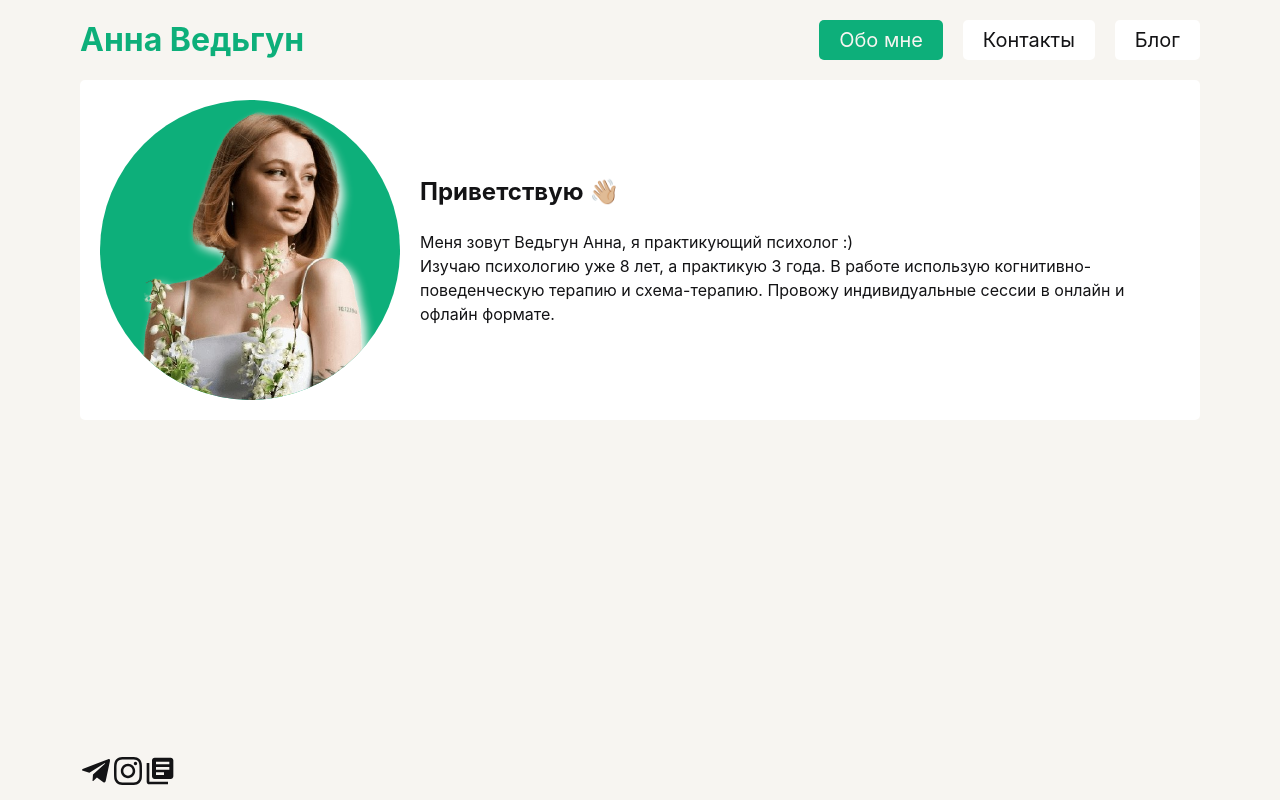
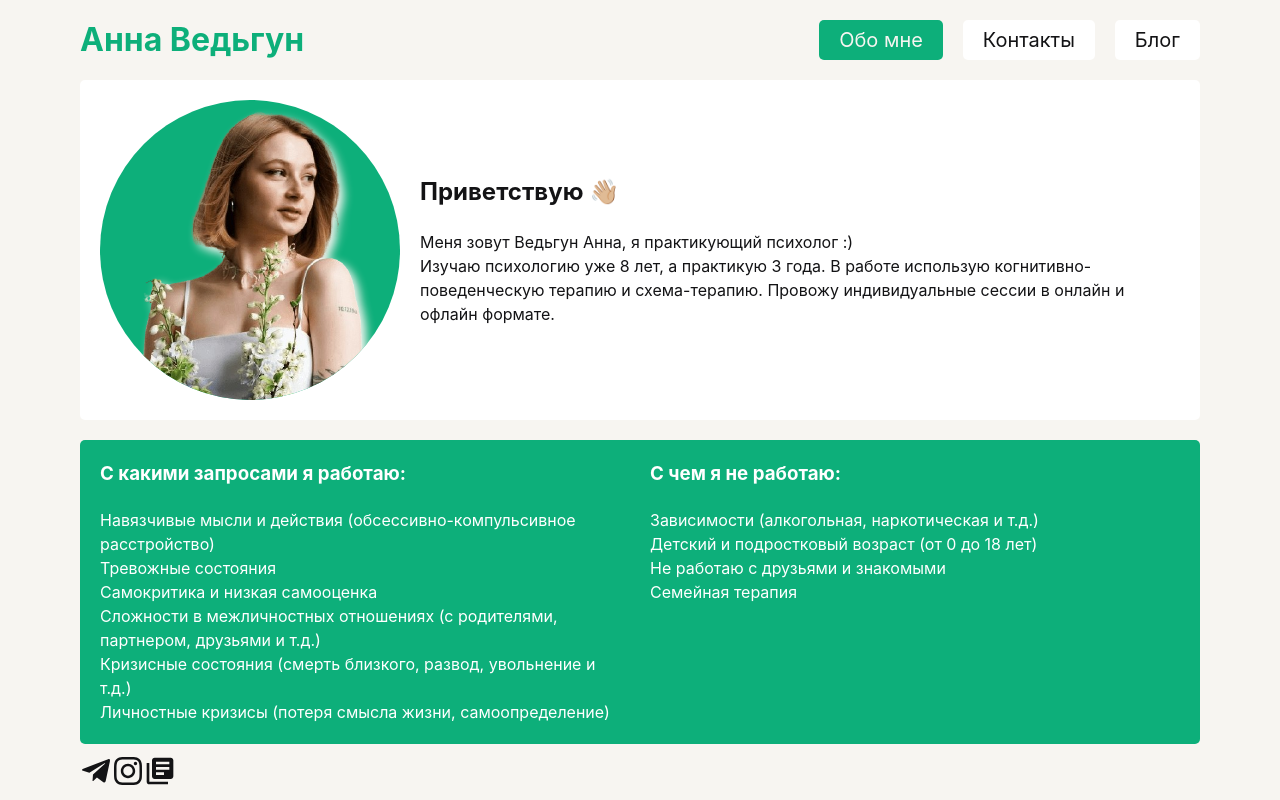
Before and after one commit to MeleshkoDmitriy/anna-vedgun-spa, a React (Vite) app: page / in a window 1280 px wide. Built offline with nearby package versions, Linux system fonts and the light colour scheme.

Commit message:
made ServicesList component

```diff
--- a/src/components/Greeting/Greeting.tsx
+++ b/src/components/Greeting/Greeting.tsx
@@ -4,7 +4,7 @@ import image from '../../assets/images/user/avatar.png';
 
 export const Greeting = () => {
   return (
-    <section className="block">
+    <section className="blockWhite">
       <div className={styles.wrapper}>
         <div className={styles.image}>
           <img src={image} alt="Анна Ведьгун" title="Анна Ведьгун" />
--- /dev/null
+++ b/src/components/ServicesList/ServicesList.module.scss
@@ -0,0 +1,16 @@
+@import '../../styles/variables.scss';
+
+.wrapper {
+  display: flex;
+  width: 100%;
+  gap: $spacing-medium;
+}
+
+.workWith,
+.notWorkWith {
+  flex: 1 1 50%;
+
+  h3 {
+    margin-bottom: $spacing-medium;
+  }
+}
--- /dev/null
+++ b/src/components/ServicesList/ServicesList.tsx
@@ -0,0 +1,28 @@
+import styles from './ServicesList.module.scss';
+import '../../styles/global.scss';
+import { notWorkingWith, workingWith } from '../../constants/Contacts';
+
+export const ServicesList = () => {
+  return (
+    <section className="blockGreen">
+      <div className={styles.wrapper}>
+        <div className={styles.workWith}>
+          <h3>С какими запросами я работаю:</h3>
+          <ul>
+            {workingWith.map((elem, i) => (
+              <li key={i}>{elem}</li>
+            ))}
+          </ul>
+        </div>
+        <div className={styles.notWorkWith}>
+          <h3>С чем я не работаю:</h3>
+          <ul>
+            {notWorkingWith.map((elem, i) => (
+              <li key={i}>{elem}</li>
+            ))}
+          </ul>
+        </div>
+      </div>
+    </section>
+  );
+};
--- a/src/components/layout/Layout/Layout.module.scss
+++ b/src/components/layout/Layout/Layout.module.scss
@@ -10,4 +10,8 @@
 .content {
   width: 100%;
   flex: 1 1 auto;
+
+  display: flex;
+  flex-direction: column;
+  gap: $spacing-medium;
 }
--- a/src/pages/HomePage/HomePage.tsx
+++ b/src/pages/HomePage/HomePage.tsx
@@ -1,4 +1,5 @@
 import { Greeting } from '../../components/Greeting/Greeting';
+import { ServicesList } from '../../components/ServicesList/ServicesList';
 import { Layout } from '../../components/layout/Layout/Layout';
 // import styles from './HomePage.module.scss';
 
@@ -6,6 +7,7 @@ export const HomePage = () => {
   return (
     <Layout>
       <Greeting />
+      <ServicesList />
     </Layout>
   );
 };
--- a/src/styles/global.scss
+++ b/src/styles/global.scss
@@ -16,13 +16,22 @@
   }
 }
 
-.block {
+.blockWhite {
   width: 100%;
   padding: $spacing-medium;
   color: $color-text-primary;
   background-color: #fff;
   border-radius: $border-radius-medium;
 }
+
+.blockGreen {
+  width: 100%;
+  padding: $spacing-medium;
+  color: #fff;
+  background-color: $color-accent-primary;
+  border-radius: $border-radius-medium;
+}
+
 
 /* ::placeholder {
   font-family: sans-serif;
```
